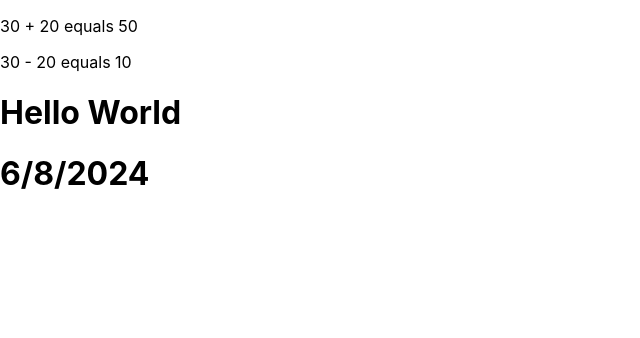
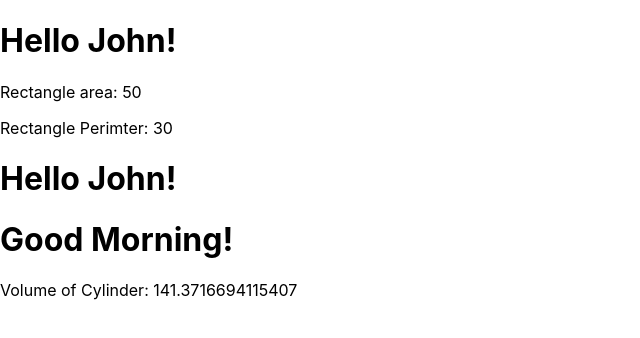
Before and after one commit to sourav7274/NeogP, a React (Create React App) app in the folder CW/test1/: page / in a window 1280 px wide. Shown: the top 338 px of the page, without its empty margins (0-640 px from the left). Built offline with nearby package versions, Linux system fonts and the light colour scheme.

Commit message:
IR1.6_HW1

```diff
--- a/CW/test1/src/App.js
+++ b/CW/test1/src/App.js
@@ -1,44 +1,61 @@
 
 import './App.css';
 
-const MathOPs = () => {
-  const a = 30
-  const b = 20
-  const getSum = (x,y) => {
-    return x+y
+const GenGreeting = () =>{
+  const greeting = () =>{
+    return "Hello John!"
   }
-  const getDiff = (x,y) => {
-    return x-y
-  }
+  return <h1>{greeting()}</h1>
+}
 
-  return(
+const CalculatArea = () =>{
+  const area = (a,b) => a*b
+   return (
     <div>
-      <p>{a} + {b} equals {getSum(a,b)}</p>
-      <p>{a} - {b} equals {getDiff(a,b)}</p>
+       <p>Rectangle area: {area(10,5)}</p>
+
     </div>
   )
 }
 
-const CallGreeting = () =>{
-  const greeting = () =>{
-    return "Hello World"
-  }
-  return <h1>{greeting()}</h1>
+const CalculatePeri = () =>{
+  const perimter = (a,b) => 2*(a+b)
+  return <p>Rectangle Perimter: {perimter(10,5)}</p>
 }
 
-const DateFomrate = () => {
-  const getCurrentDate = () =>{
-    return new Date().toLocaleDateString()
-  }
+const GenMessage = () =>{
+  const hrs = new Date().getHours()
+  let greet =""
+  if(hrs<12)
+    {
+      greet="Good Morning!"
+    }
+    else if(hrs>12 && hrs<18)
+      {
+        greet="Good Afternoon!"
+      }
+    else
+    {
+      greet="Good Evening!"
+    }
 
-  return <h1>{getCurrentDate()}</h1>
+    return <h1>{greet}</h1>
 }
+
+const CalcVolume = () =>{
+  const volume= (a,b) => Math.PI*a*a*b
+  return <p>Volume of Cylinder: {volume(3,5)}</p>
+}
+
 function App() {
   return (
     <div>
-     <MathOPs />
-     <CallGreeting/>
-     <DateFomrate/>
+     <GenGreeting/>
+     <CalculatArea/>
+     <CalculatePeri/>
+     <GenGreeting />
+    <GenMessage />
+    <CalcVolume />
     </div>
   );
 }
```
